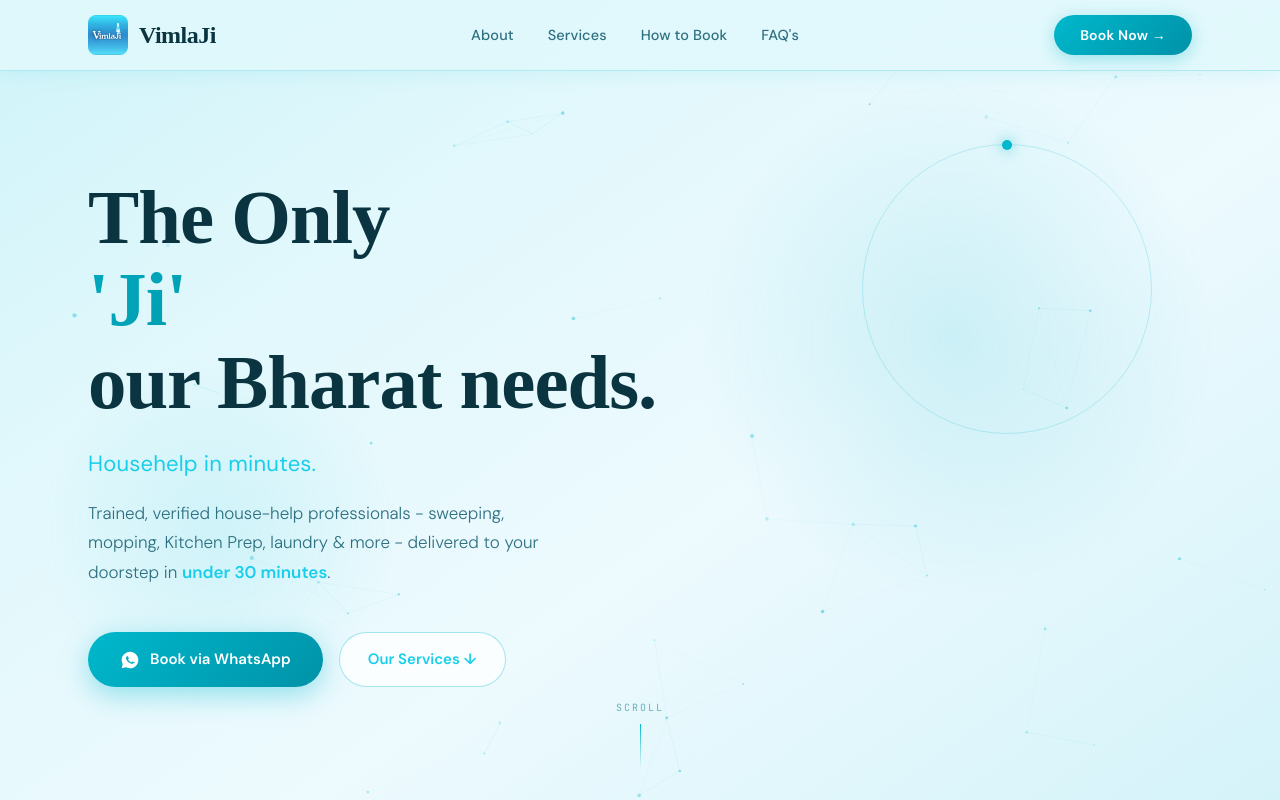
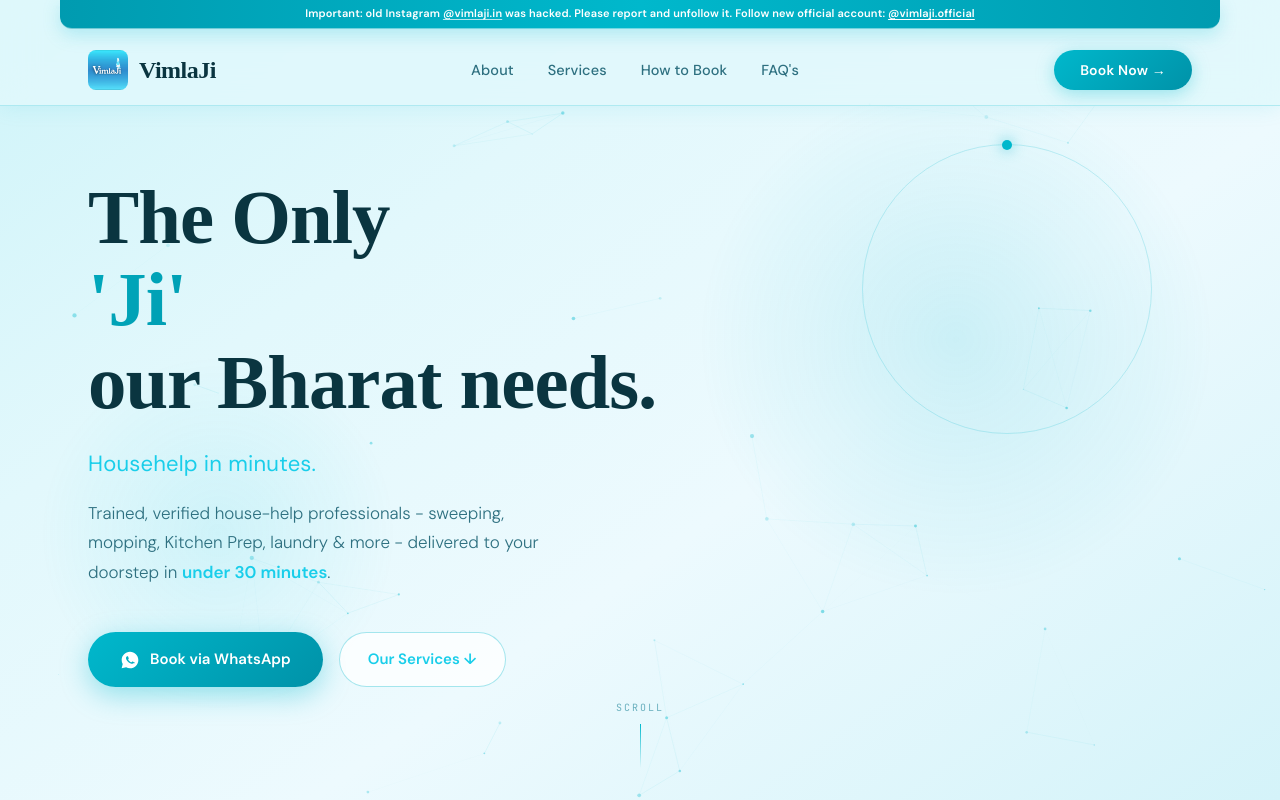
Before and after one commit to workrakshit1-pixel/Vimlaji, a React (Vite) app: page / in a window 1280 px wide. Shown: the top 800 px of the page. Built offline with nearby package versions, Linux system fonts and the light colour scheme; a web font is replaced by a local one.

Commit message:
instagram banner hacked

```diff
--- a/src/components/Navbar.jsx
+++ b/src/components/Navbar.jsx
@@ -44,7 +44,30 @@
       } backdrop-blur-[18px]`}
     >
       <div className="app-container relative" ref={mobileMenuRef}>
-        <div className="flex h-[70px] items-center justify-between">
+        <div className="mx-[-1rem] mb-1.5 rounded-b-xl border-b border-[rgba(255,255,255,0.45)] bg-[linear-gradient(90deg,#009bb0,#00b8cc,#009bb0)] px-3 py-1.5 text-center shadow-[0_6px_18px_rgba(0,184,204,0.22)] sm:mx-[-1.5rem] sm:px-4 lg:mx-[-1.75rem]">
+          <p className="font-body text-[10px] font-semibold leading-[1.45] tracking-[0.15px] text-white sm:text-[11px]">
+            Important: old Instagram{' '}
+            <a
+              href="https://instagram.com/vimlaji.in"
+              target="_blank"
+              rel="noopener noreferrer"
+              className="underline decoration-white/70 underline-offset-2 hover:text-[#eafcff]"
+            >
+              @vimlaji.in
+            </a>{' '}
+            was hacked. Please report and unfollow it. Follow new official account:{' '}
+            <a
+              href="https://instagram.com/vimlaji.official"
+              target="_blank"
+              rel="noopener noreferrer"
+              className="font-bold underline decoration-white underline-offset-2 hover:text-[#eafcff]"
+            >
+              @vimlaji.official
+            </a>
+          </p>
+        </div>
+
+        <div className="flex h-[66px] items-center justify-between sm:h-[70px]">
           <a href="#" className="flex items-center gap-[11px]">
             <img
               src="/logo.jpg"
```
